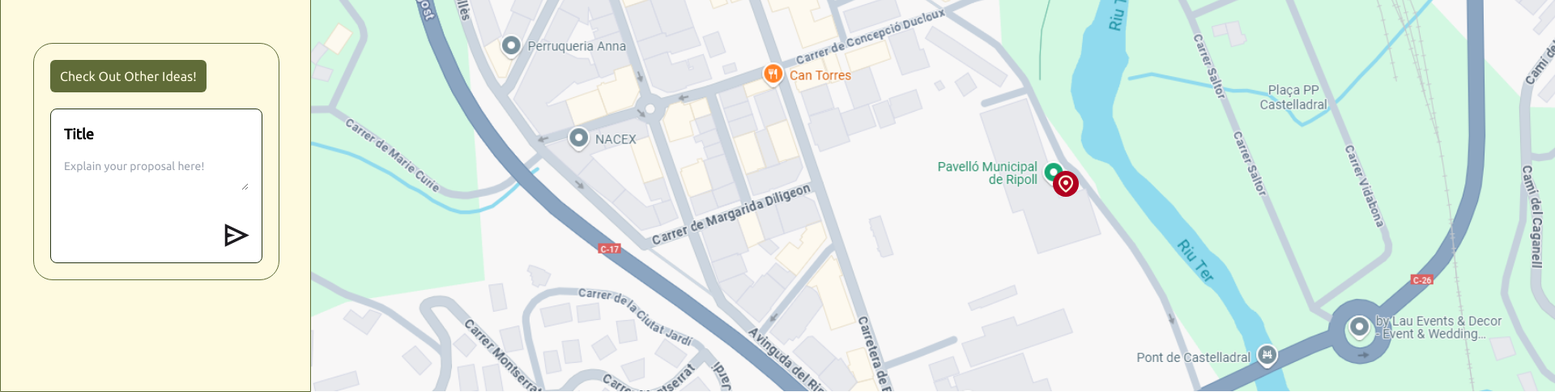
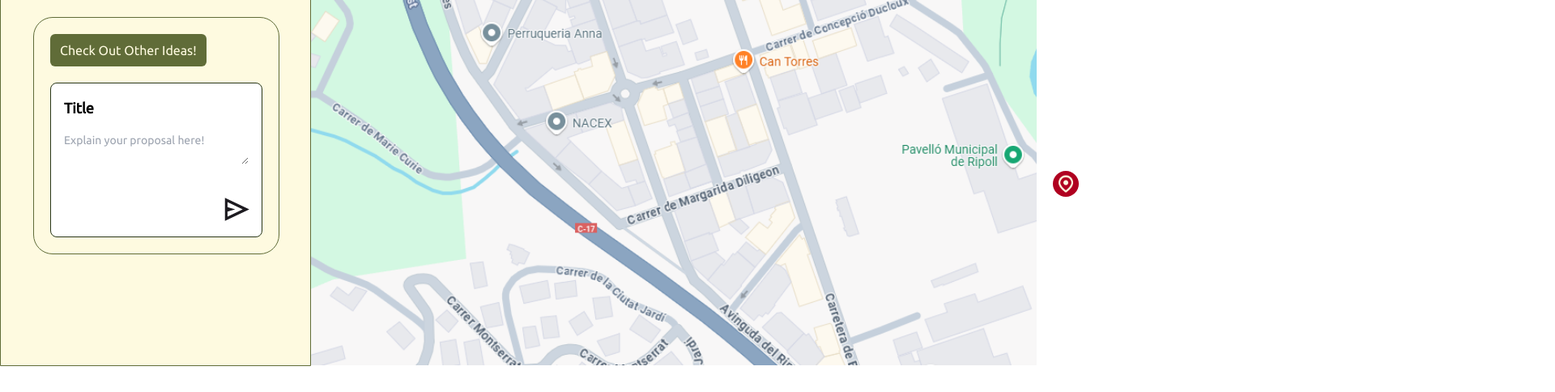
Before and after one commit to AleixProjects/projecteAleix-Marc, a website built with Vite: page app/your-idea.html in a window 1280 px wide. Shown: the part 349-833 px from the top of the page at 81% size, 1920 px wide, since content can reach past the window. After the commit the page ends 801 px from the top, so only its background shows below. Built offline with nearby package versions, Linux system fonts and the light colour scheme.

Commit message:
position solved

```diff
--- a/app/your-idea.html
+++ b/app/your-idea.html
@@ -14,7 +14,7 @@
     <!-- Dark overlay -->
     <div class="absolute inset-0 opacity-50 z-0" id="bgBlack"></div>
     <a
-      class="relative top-96 left-44 lg:left-[1300px] lg:top-[560px]"
+      class="fixed top-96 left-44 lg:left-[1300px] lg:top-[560px]"
       href="./selectedSite.html"
     >
       <div
```
